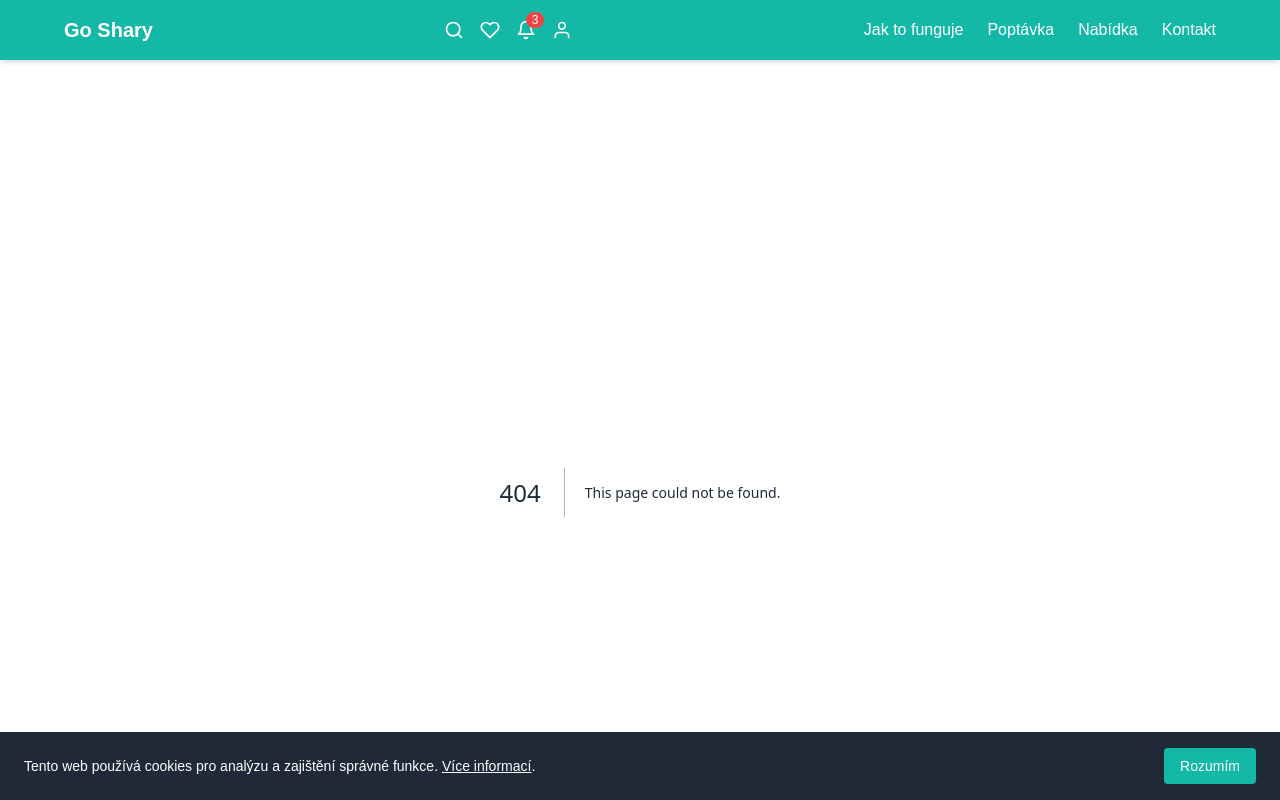
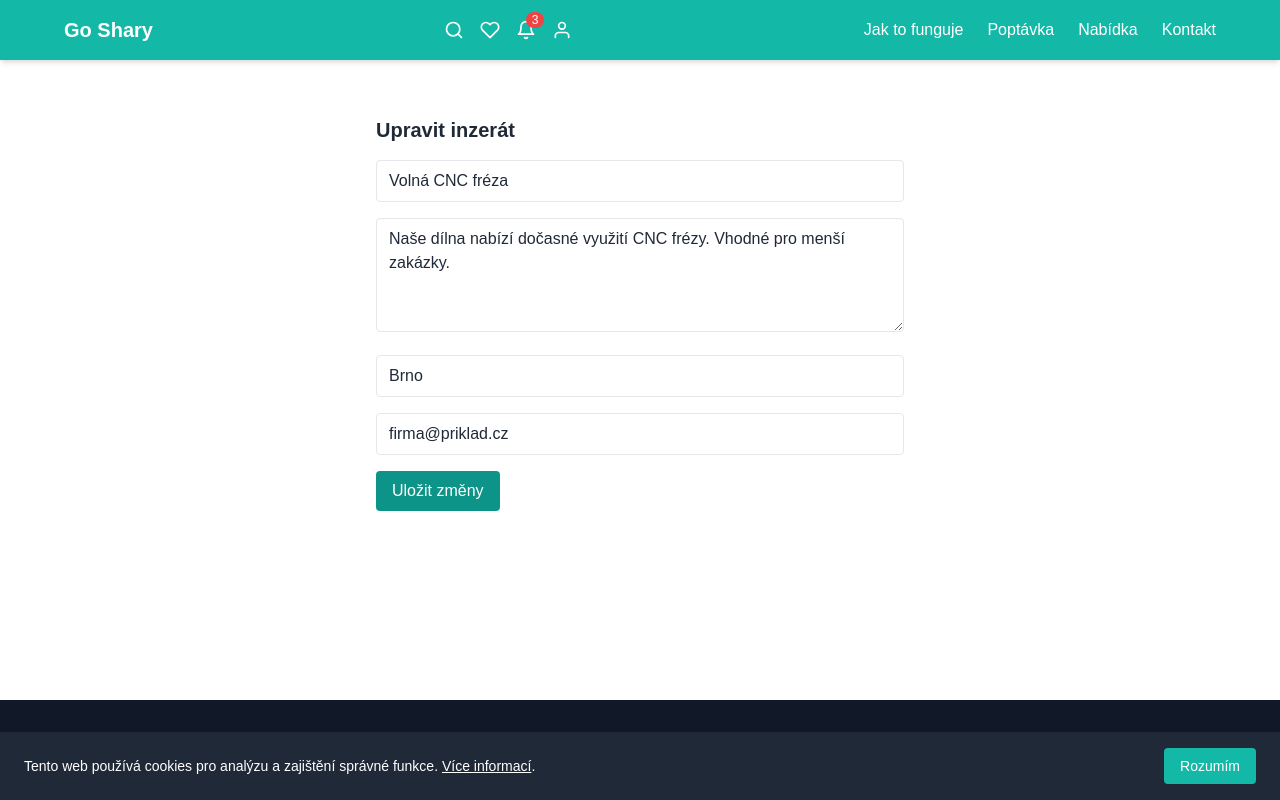
Before and after one commit to Tekier10/goshary, a Next.js app: page /upravit/1 in a window 1280 px wide. Before the commit this address had no page. Shown: the top 800 px of the page. Built offline with nearby package versions, Linux system fonts and the light colour scheme; a web font is replaced by a local one.

Commit message:
Create [id].tsx

```diff
--- /dev/null
+++ b/pages/upravit/[id].tsx
@@ -0,0 +1,14 @@
+// pages/upravit/[id].tsx
+import { useRouter } from 'next/router'; import { useEffect, useState } from 'react'; import Head from 'next/head'; import dataNabidky from '../../data/nabidky.json'; import dataPoptavky from '../../data/poptavky.json';
+
+export default function UpravitInzerat() { const router = useRouter(); const { id } = router.query; const [formData, setFormData] = useState<any>(null);
+
+useEffect(() => { if (id) { const all = [...dataNabidky, ...dataPoptavky]; const found = all.find((item) => item.id === id); setFormData(found); } }, [id]);
+
+const handleChange = (e: React.ChangeEvent<HTMLInputElement | HTMLTextAreaElement>) => { const { name, value } = e.target; setFormData((prev: any) => ({ ...prev, [name]: value })); };
+
+const handleSubmit = (e: React.FormEvent) => { e.preventDefault(); alert('Inzerát upraven (zatím jen simulace)'); router.push('/moje-inzeraty'); };
+
+if (!formData) return <p className="p-6">Načítání...</p>;
+
+return ( <> <Head> <title>Upravit inzerát | GoShary</title> </Head> <main className="max-w-xl mx-auto p-6 space-y-4"> <h1 className="text-xl font-semibold">Upravit inzerát</h1> <form onSubmit={handleSubmit} className="space-y-4"> <input name="titulek" value={formData.titulek} onChange={handleChange} className="w-full border px-3 py-2 rounded" /> <textarea name="popis" value={formData.popis} onChange={handleChange} className="w-full border px-3 py-2 rounded" rows={4} /> <input name="lokalita" value={formData.lokalita} onChange={handleChange} className="w-full border px-3 py-2 rounded" /> <input name="kontakt" value={formData.kontakt} onChange={handleChange} className="w-full border px-3 py-2 rounded" /> <button type="submit" className="bg-teal-600 text-white px-4 py-2 rounded">Uložit změny</button> </form> </main> </> ); }
```
